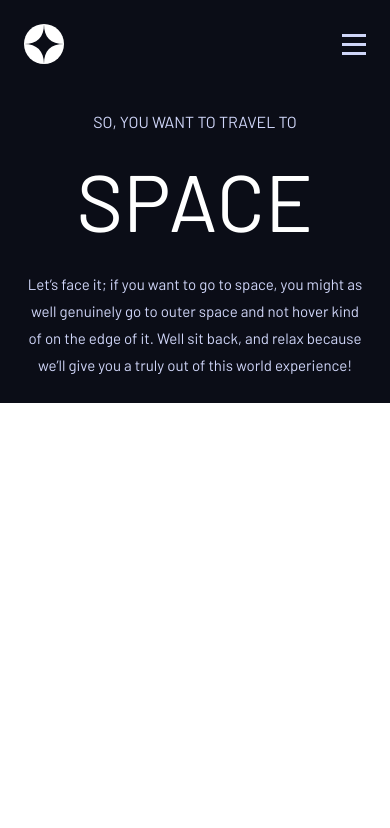
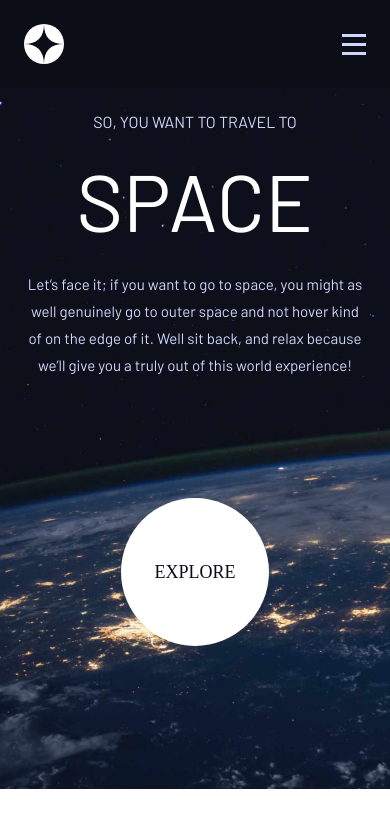
Before and after one commit to nishanth1596/space-tourism, a React (Vite) app: page / in a window 390 px wide. Shown: the top 828 px of the page. Built offline with nearby package versions, Linux system fonts and the light colour scheme; a web font is replaced by a local one.

Commit message:
feat: complete Home component layout for mobile (functionality pending)

```diff
--- a/src/index.css
+++ b/src/index.css
@@ -9,3 +9,9 @@
   --default-font-family: "Bellefair", serif;
   --font-Barlow: "Barlow", sans-serif;
 }
+
+.backgroundEarthImage {
+  background-image: url("./assets/home/background-home-mobile.jpg");
+  background-size: cover;
+  background-position: bottom;
+}
--- a/src/pages/Home/Home.tsx
+++ b/src/pages/Home/Home.tsx
@@ -1,6 +1,6 @@
 function Home() {
   return (
-    <section className="p-6">
+    <section className="backgroundEarthImage p-6">
       <h1 className="font-Barlow text-Blue-300 text-center leading-[19.2px] font-normal tracking-[15%] uppercase">
         So, you want to travel to{" "}
         <span className="text-White mt-6 block text-[80px] leading-[91.7px] tracking-[0px]">
@@ -14,6 +14,10 @@ function Home() {
         back, and relax because we’ll give you a truly out of this world
         experience!
       </p>
+
+      <button className="bg-White text-Blue-900 mx-auto my-[119px] block aspect-square rounded-full px-[33.5px] py-[61.5px] text-lg leading-5 font-normal uppercase">
+        Explore
+      </button>
     </section>
   );
 }
```
